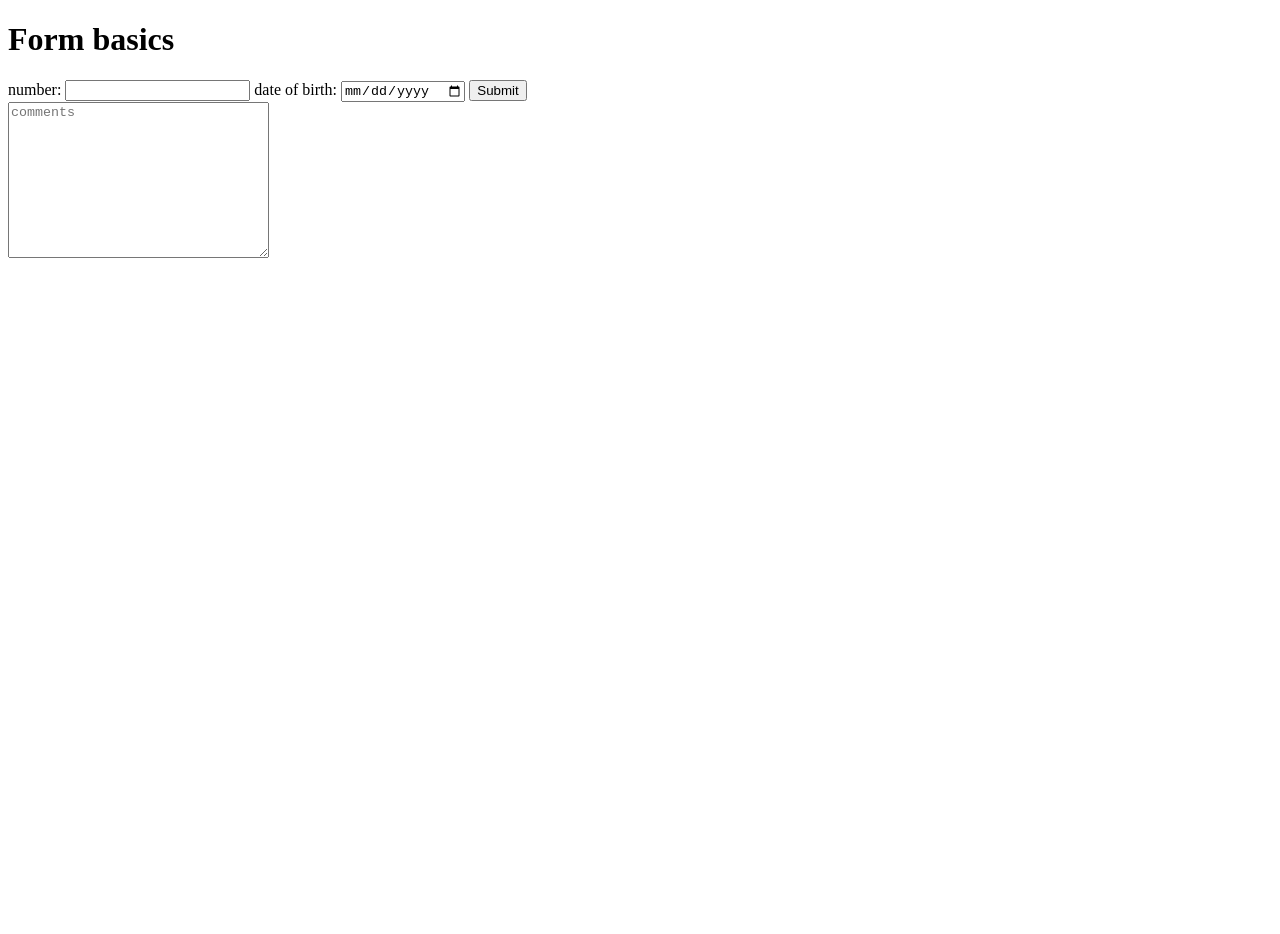
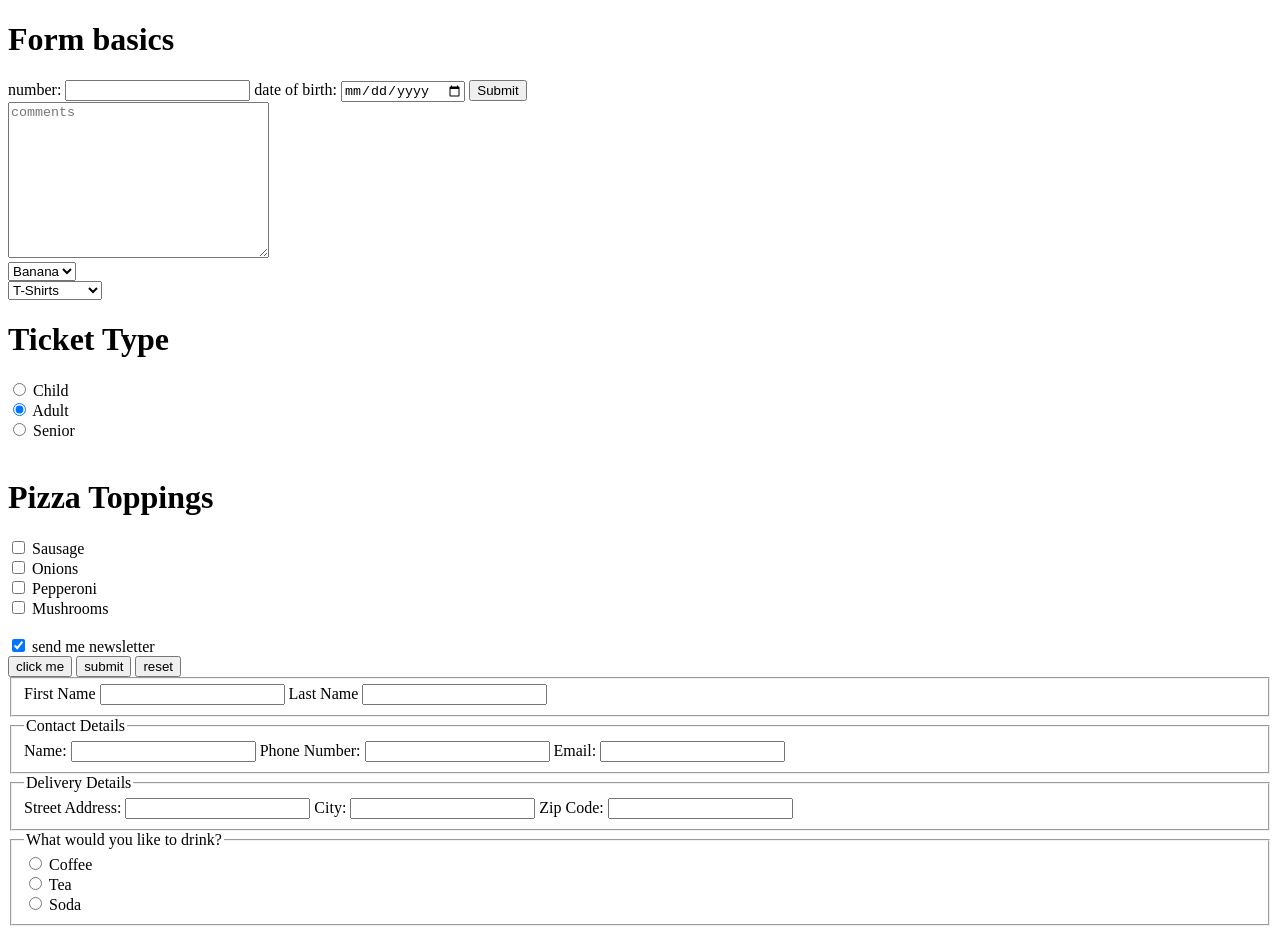
Before and after one commit to Axizeaus/TOP-js, a plain HTML site: page form-basics/index.html in a window 1280 px wide. Before the commit the page ends 800 px from the top, so only its background shows below. Drawn offline with Linux system fonts and the light colour scheme.

Commit message:
form basic lesson finished

```diff
--- a/form-basics/index.html
+++ b/form-basics/index.html
@@ -77,6 +77,125 @@
         <input type="submit">
     </form>
     <textarea name="comment" id="comment" cols="30" rows="10" placeholder="comments"></textarea>
+    <br>
+    <select name="fruits" id="fruits">
+        <option value="apple">Apple</option>
+        <option value="orange">Orange</option>
+        <option value="banana" selected>Banana</option>
+    </select>
+    <br>
+    <select name="fashion">
+        <optgroup label="Clothing">
+            <option value="t_shirt">T-Shirts</option>
+            <option value="sweater">Sweaters</option>
+            <option value="coats">Coats</option>
+        </optgroup>
+        <optgroup label="Foot Wear">
+            <option value="sneakers">Sneakers</option>
+            <option value="boots">Boots</option>
+            <option value="sandals">Sandals</option>
+        </optgroup>
+    </select>
+    <br>
+    <h1>Ticket Type</h1>
+    <div>
+        <input type="radio" id="child" name="ticket_type" value="child">
+        <label for="child">Child</label>
+    </div>
+
+    <div>
+        <input type="radio" id="adult" name="ticket_type" value="adult" checked>
+        <label for="adult">Adult</label>
+    </div>
+
+    <div>
+        <input type="radio" id="senior" name="ticket_type" value="senior">
+        <label for="senior">Senior</label>
+    </div>
+    <br>
+    <h1>Pizza Toppings</h1>
+
+    <div>
+        <input type="checkbox" id="sausage" name="topping" value="sausage">
+        <label for="sausage">Sausage</label>
+    </div>
+
+    <div>
+        <input type="checkbox" id="onions" name="topping" value="onions">
+        <label for="onions">Onions</label>
+    </div>
+
+    <div>
+        <input type="checkbox" id="pepperoni" name="topping" value="pepperoni">
+        <label for="pepperoni">Pepperoni</label>
+    </div>
+
+    <div>
+        <input type="checkbox" id="mushrooms" name="topping" value="mushrooms">
+        <label for="mushrooms">Mushrooms</label>
+    </div>
+    <br>
+    <div>
+        <input type="checkbox" name="newsletter" id="newsletter" checked>
+        <label for="newsletter">send me newsletter</label>
+    </div>
+
+    <button>click me</button>
+    <button type="submit">submit</button>
+    <button type="reset">reset</button>
+    <br>
+    <fieldset>
+        <label for="first_name">First Name</label>
+        <input type="text" id="first_name" name="first_name">
+
+        <label for="last_name">Last Name</label>
+        <input type="text" id="last_name" name="last_name">
+    </fieldset>
+    <fieldset>
+        <legend>Contact Details</legend>
+
+        <label for="name">Name:</label>
+        <input type="text" id="name" name="name">
+
+        <label for="phone_number">Phone Number:</label>
+        <input type="tel" id="phone_number" name="phone_number">
+
+        <label for="email">Email:</label>
+        <input type="email" id="email" name="email">
+    </fieldset>
+
+    <fieldset>
+        <legend>Delivery Details</legend>
+
+        <label for="street_address">Street Address:</label>
+        <input type="text" id="street_address" name="street_address">
+
+        <label for="city">City:</label>
+        <input type="text" id="city" name="city">
+
+        <label for="zip_code">Zip Code:</label>
+        <input type="text" id="zip_code" name="zip_code">
+    </fieldset>
+
+    <fieldset>
+        <legend>What would you like to drink?</legend>
+
+        <div>
+            <input type="radio" name="drink" id="coffee" value="coffee">
+            <label for="coffee">Coffee</label>
+        </div>
+
+        <div>
+            <input type="radio" name="drink" id="tea" value="tea">
+            <label for="tea">Tea</label>
+        </div>
+
+        <div>
+            <input type="radio" name="drink" id="soda" value="soda">
+            <label for="soda">Soda</label>
+        </div>
+
+    </fieldset>
 
 
 </body>
```
